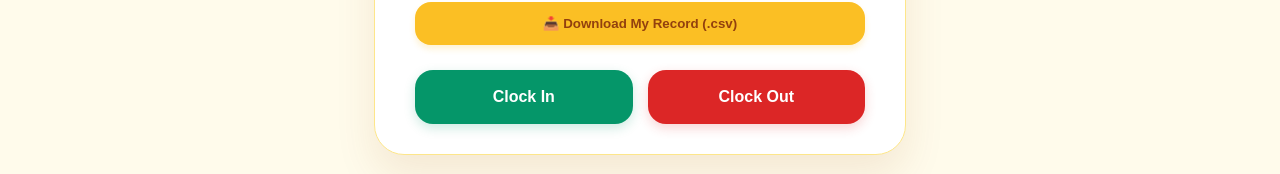
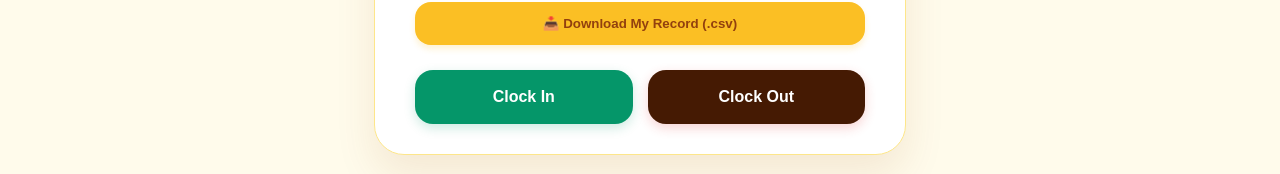
Before and after one commit to zawyehtut404/tgi-attendance, a React (Create React App) app: page / in a window 1280 px wide. Shown: the part 497-671 px from the top of the page. Built offline with nearby package versions, Linux system fonts and the light colour scheme; no server answers.

Commit message:
Initial commit with footer animation

```diff
--- a/src/App.js
+++ b/src/App.js
@@ -318,7 +318,7 @@ const styles = {
   buttonGroup: { display: 'flex', gap: '15px' },
   button: { flex: 1, padding: '18px', color: '#fff', border: 'none', borderRadius: '18px', cursor: 'pointer', fontWeight: '700', fontSize: '16px' },
   btnIn: { backgroundColor: '#059669', boxShadow: '0 4px 12px rgba(5, 150, 105, 0.2)' },
-  btnOut: { backgroundColor: '#dc2626', boxShadow: '0 4px 12px rgba(220, 38, 38, 0.2)' },
+  btnOut: { backgroundColor: '#451a03', boxShadow: '0 4px 12px rgba(220, 38, 38, 0.2)' },
   tableCard: { width: '100%', maxWidth: '900px', backgroundColor: '#fff', padding: '30px', borderRadius: '32px', boxShadow: '0 10px 30px rgba(0,0,0,0.03)', marginBottom: '40px', zIndex: 5, border: '1px solid #fef3c7' },
   tableHeaderSection: { display: 'flex', justifyContent: 'space-between', alignItems: 'center', marginBottom: '25px' },
   tableTitle: { margin: 0, fontSize: '20px', color: '#92400e', fontWeight: '700' },
```
